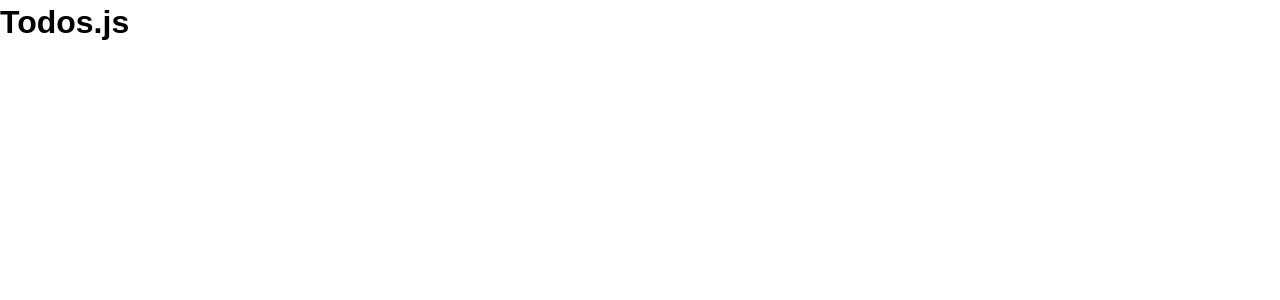
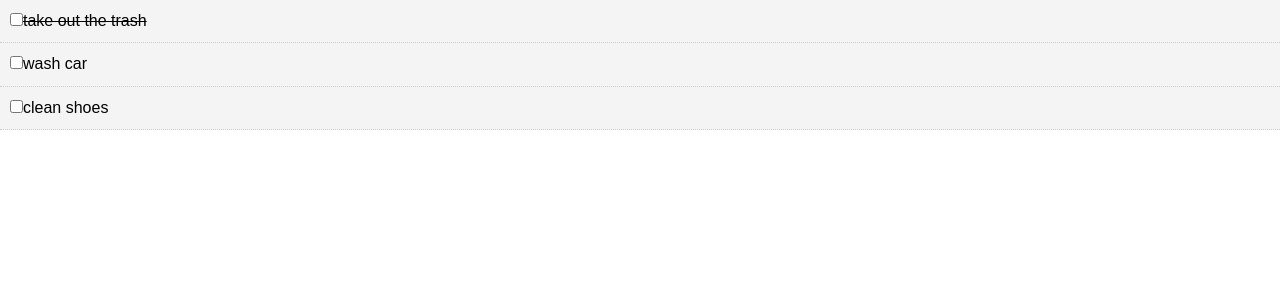
Before and after one commit to jebuth/react_tutorial, a React (Create React App) app: page / in a window 1280 px wide. Shown: the top 300 px of the page. Built offline with nearby package versions, Linux system fonts and the light colour scheme.

Commit message:
states to props and back

```diff
--- a/src/App.js
+++ b/src/App.js
@@ -10,7 +10,7 @@ state = {
       {
         id: 1,
         title: 'take out the trash',
-      completed: false
+        completed: true
       },
       {
         id: 2,
@@ -25,11 +25,16 @@ state = {
     ]
   }
 
+  markComplete = (_id) =>{
+    console.log(_id)
+  }
+
   render() {
 
     return (
       <div className="App">
-        <Todos todos={this.state.todos} />
+        {/* this was declared in the Component's state */}
+        <Todos todos={this.state.todos} markComplete={this.markComplete} />
       </div>
     );
   }
--- a/src/components/TodoItem.js
+++ b/src/components/TodoItem.js
@@ -1,13 +1,39 @@
 import React, { Component } from 'react'
+import PropTypes from 'prop-types';
 
 export class TodoItem extends Component {
+
+  getStyle = () => {
+     return {
+       background: '#f4f4f4',
+       padding: '10px',
+       borderBottom: '1px #ccc dotted',
+       textDecoration: this.props.todo.completed ? 'line-through' : 'none'
+     }
+
+  }
+
   render() {
+
+    const {id, title} = this.props.todo;
+
     return (
-      <div>
-
+      <div style={this.getStyle()}>
+          <p>
+            <input type="checkbox" onChange={this.props.markComplete.bind(this, id)}/>
+            {/* this is passed from Todo component as a prop and
+                received here as a prop. it is only a state of the parent component. */}
+            {title}
+          </p>
       </div>
     )
   }
 }
 
+// Prop-types (good practice?)
+TodoItem.propTypes = {
+  todo: PropTypes.object.isRequired
+}
+
+
 export default TodoItem
--- a/src/components/Todos.js
+++ b/src/components/Todos.js
@@ -1,15 +1,23 @@
 import React, { Component } from 'react';
+import TodoItem from './TodoItem';
+import PropTypes from 'prop-types';
 
 class Todos extends Component {
+
   render() {
-
-    console.log(this.props.todos);
-    return (
-      <div>
-        <h1>Todos.js</h1>
-      </div>
-    );
+    // todo is a state of App (parent)
+    // but here it is a prop. it will be passed as a prop
+    // to TodoItem and will be a prop in TodoItem
+    return this.props.todos.map((todo) => (
+      <TodoItem key={todo.id} todo={todo} markComplete={this.props.markComplete} />
+    ));
   }
 }
 
+// Proptypes (good practice?)
+Todos.propTypes ={
+  todos: PropTypes.array.isRequired
+}
+
+
 export default Todos;
```
Also changed, not shown: 1 other file (tests, documents, lock files or other folders). Lines whose indentation alone changed are shown as unchanged.
